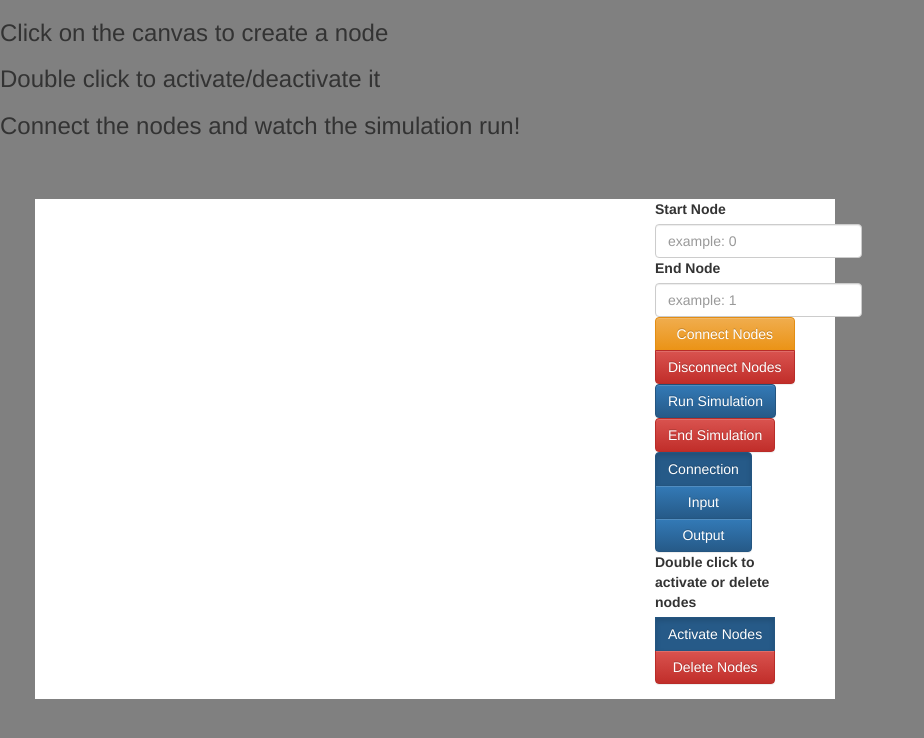
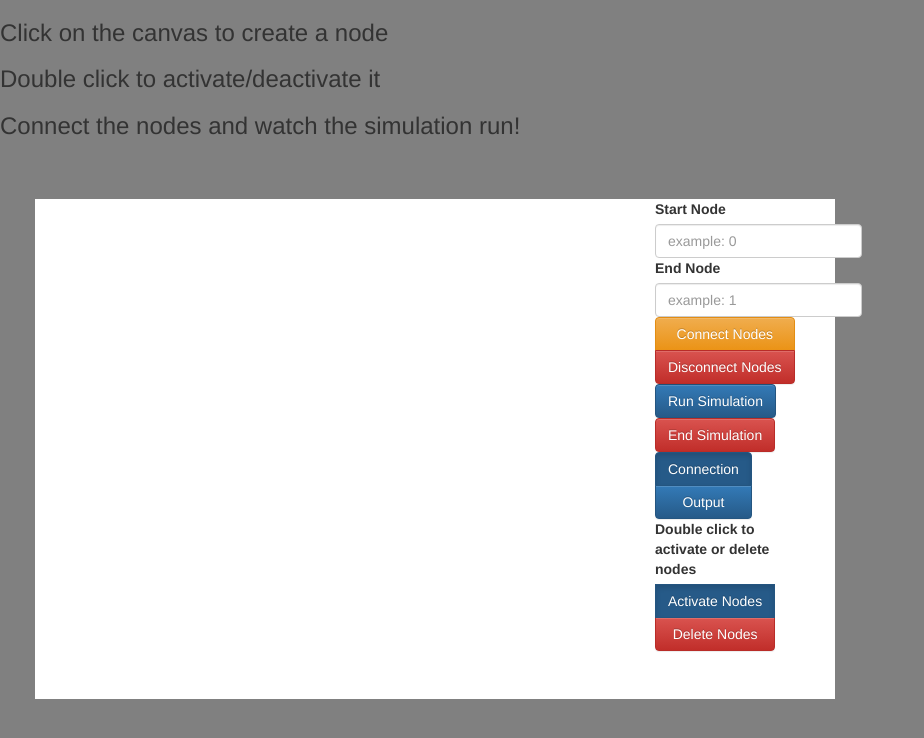
Before and after one commit to spiterman/SNN, a website: page client/index.html in a window 1280 px wide. Shown: the whole page, without its empty margins (0-924 px from the left). Drawn offline with nearby package versions, Linux system fonts and the light colour scheme.

Commit message:
[refactor] Remove input node type

```diff
--- a/client/index.html
+++ b/client/index.html
@@ -45,7 +45,6 @@
       </form>
       <div class="btn-group-vertical">
         <button type="button" class="btn btn-primary active" id="connection" onclick="setNodeType('connection')">Connection</button>
-        <button type="button" class="btn btn-primary" id="input" onclick="setNodeType('input')">Input</button>
         <button type="button" class="btn btn-primary" id="output" onclick="setNodeType('output')">Output</button>
       </div>
       <div class="btn-group-vertical">
```
